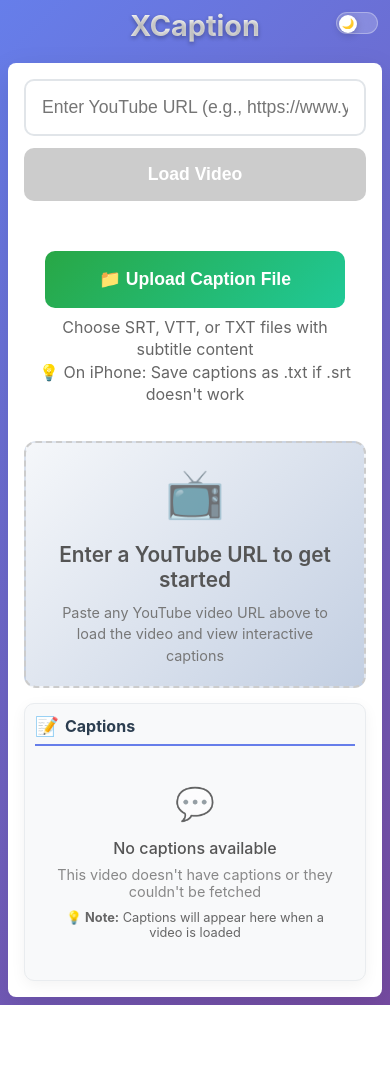
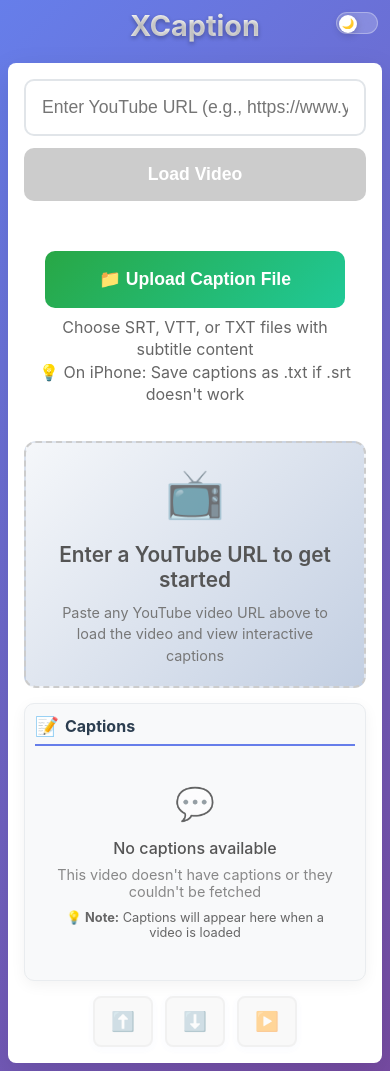
Before and after one commit to sepehrg/xcaption, a React (Create React App) app: page / in a window 390 px wide. Before the commit the page ends 1005 px from the top, so only its background shows below. Built offline with nearby package versions, Linux system fonts and the light colour scheme.

Commit message:
Add mobile control buttons and navigation functionality: implement previous/next caption navigation and play/pause toggle with responsive styles for mobile controls.

```diff
--- a/src/App.css
+++ b/src/App.css
@@ -143,3 +143,89 @@
     border-radius: 8px;
   }
 }
+
+/* Mobile control buttons */
+.mobile-controls {
+  display: flex;
+  justify-content: center;
+  gap: 12px;
+  background: var(--content-bg);
+  border-radius: 12px;
+  transition: all 0.3s ease;
+}
+
+
+.mobile-control-btn {
+  background: white;
+  border: 2px solid #667eea;
+  border-radius: 8px;
+  padding: 12px 16px;
+  font-size: 1.2rem;
+  cursor: pointer;
+  transition: all 0.2s ease;
+  min-width: 48px;
+  min-height: 48px;
+  display: flex;
+  align-items: center;
+  justify-content: center;
+  box-shadow: 0 2px 8px rgba(102, 126, 234, 0.1);
+}
+
+[data-theme="dark"] .mobile-control-btn {
+  background: #2c3e50;
+  border: 2px solid #5dade2;
+  color: #ecf0f1;
+  box-shadow: 0 2px 8px rgba(93, 173, 226, 0.1);
+}
+
+.mobile-control-btn:hover {
+  background: #667eea;
+  color: white;
+  transform: translateY(-1px);
+  box-shadow: 0 4px 12px rgba(102, 126, 234, 0.2);
+}
+
+[data-theme="dark"] .mobile-control-btn:hover {
+  background: #5dade2;
+  color: white;
+  box-shadow: 0 4px 12px rgba(93, 173, 226, 0.2);
+}
+
+.mobile-control-btn:active {
+  transform: translateY(0);
+  box-shadow: 0 2px 4px rgba(102, 126, 234, 0.2);
+}
+
+.mobile-control-btn:disabled {
+  opacity: 0.4;
+  cursor: not-allowed;
+  transform: none;
+  background: #f1f1f1;
+  border-color: #ddd;
+  color: #999;
+}
+
+[data-theme="dark"] .mobile-control-btn:disabled {
+  background: #1a252f;
+  border-color: #2c3e50;
+  color: #7f8c8d;
+}
+
+.mobile-control-btn:disabled:hover {
+  transform: none;
+  box-shadow: none;
+  background: #f1f1f1;
+  border-color: #ddd;
+}
+
+[data-theme="dark"] .mobile-control-btn:disabled:hover {
+  background: #1a252f;
+  border-color: #2c3e50;
+}
+
+/* Hide mobile controls on desktop */
+@media (min-width: 769px) {
+  .mobile-controls {
+    display: none;
+  }
+}
--- a/src/App.tsx
+++ b/src/App.tsx
@@ -99,34 +99,8 @@ const App: React.FC = () => {
     setCurrentTime(0);
   };
 
-  // Keyboard navigation handlers
-  const handleKeyDown = useCallback(
-    (event: KeyboardEvent) => {
-      // Prevent default behavior if we're handling the key
-      if (
-        event.code === "ArrowUp" ||
-        event.code === "ArrowDown" ||
-        event.code === "Space"
-      ) {
-        event.preventDefault();
-      }
-
-      if (event.code === "Space") {
-        // Toggle play/pause
-        if (playerRef.current) {
-          try {
-            const playerState = playerRef.current.getPlayerState();
-            if (playerState === PLAYER_STATE.PLAYING) {
-              playerRef.current.pauseVideo();
-            } else if (playerState === PLAYER_STATE.PAUSED) {
-              playerRef.current.playVideo();
-            }
-          } catch (error) {
-            console.error("Error toggling playback:", error);
-          }
-        }
-      } else if (event.code === "ArrowUp") {
-        // Navigate to previous caption
+  // Mobile control functions
+  const navigateToPreviousCaption = useCallback(() => {
     if (captions.length > 0) {
       // Find the most recent caption that has started (even if it has ended)
       const startedCaptions = captions.filter(
@@ -136,8 +110,7 @@ const App: React.FC = () => {
 
       if (startedCaptions.length > 0) {
         // Get the most recent caption that started
-            const mostRecentCaption =
-              startedCaptions[startedCaptions.length - 1];
+        const mostRecentCaption = startedCaptions[startedCaptions.length - 1];
         currentCaptionIndex = captions.findIndex(
           (caption) => caption.start === mostRecentCaption.start
         );
@@ -157,8 +130,9 @@ const App: React.FC = () => {
         captions[previousIndex]
       );
     }
-      } else if (event.code === "ArrowDown") {
-        // Navigate to next caption
+  }, [captions, currentTime, handleCaptionClick]);
+
+  const navigateToNextCaption = useCallback(() => {
     if (captions.length > 0) {
       // Find the most recent caption that has started (even if it has ended)
       const startedCaptions = captions.filter(
@@ -168,8 +142,7 @@ const App: React.FC = () => {
 
       if (startedCaptions.length > 0) {
         // Get the most recent caption that started
-            const mostRecentCaption =
-              startedCaptions[startedCaptions.length - 1];
+        const mostRecentCaption = startedCaptions[startedCaptions.length - 1];
         currentCaptionIndex = captions.findIndex(
           (caption) => caption.start === mostRecentCaption.start
         );
@@ -189,9 +162,55 @@ const App: React.FC = () => {
 
       handleCaptionClick(captions[nextIndex].start, captions[nextIndex]);
     }
+  }, [captions, currentTime, handleCaptionClick]);
+
+  const togglePlayPause = useCallback(() => {
+    if (playerRef.current) {
+      try {
+        const playerState = playerRef.current.getPlayerState();
+        if (playerState === PLAYER_STATE.PLAYING) {
+          playerRef.current.pauseVideo();
+        } else if (playerState === PLAYER_STATE.PAUSED) {
+          playerRef.current.playVideo();
+        }
+      } catch (error) {
+        console.error("Error toggling playback:", error);
+      }
+    }
+  }, [playerRef]);
+
+  const getPlayerState = useCallback(() => {
+    if (playerRef.current) {
+      try {
+        return playerRef.current.getPlayerState();
+      } catch (error) {
+        console.error("Error getting player state:", error);
+      }
+    }
+    return null;
+  }, [playerRef]);
+
+  // Keyboard navigation handlers
+  const handleKeyDown = useCallback(
+    (event: KeyboardEvent) => {
+      // Prevent default behavior if we're handling the key
+      if (
+        event.code === "ArrowUp" ||
+        event.code === "ArrowDown" ||
+        event.code === "Space"
+      ) {
+        event.preventDefault();
+      }
+
+      if (event.code === "Space") {
+        togglePlayPause();
+      } else if (event.code === "ArrowUp") {
+        navigateToPreviousCaption();
+      } else if (event.code === "ArrowDown") {
+        navigateToNextCaption();
       }
     },
-    [captions, currentTime, playerRef, handleCaptionClick]
+    [togglePlayPause, navigateToPreviousCaption, navigateToNextCaption]
   );
 
   // Set up keyboard event listeners
@@ -229,6 +248,38 @@ const App: React.FC = () => {
             isLoading={isLoadingCaptions}
             lastClickedCaption={lastClickedCaption}
           />
+
+          {/* Mobile control buttons */}
+          <div className="mobile-controls">
+            <button
+              className="mobile-control-btn"
+              onClick={navigateToPreviousCaption}
+              disabled={!captions.length}
+              title="Previous caption (↑)"
+            >
+              ⬆️
+            </button>
+            <button
+              className="mobile-control-btn"
+              onClick={navigateToNextCaption}
+              disabled={!captions.length}
+              title="Next caption (↓)"
+            >
+              ⬇️
+            </button>
+            <button
+              className="mobile-control-btn"
+              onClick={togglePlayPause}
+              disabled={!captions.length}
+              title={
+                getPlayerState() === 1
+                  ? "Pause video (Space)"
+                  : "Play video (Space)"
+              }
+            >
+              {getPlayerState() === 1 ? "⏸️" : "▶️"}
+            </button>
+          </div>
         </main>
       </div>
     </div>
--- a/src/components/CaptionDisplay.css
+++ b/src/components/CaptionDisplay.css
@@ -136,6 +136,10 @@
   background: rgba(255, 255, 255, 0.1);
 }
 
+.caption-item.active .caption-text {
+  color: white;
+}
+
 .caption-text {
   font-size: 0.9rem;
   line-height: 1.4;
@@ -238,6 +242,8 @@
 [data-theme="dark"] .no-captions-note {
   color: #95a5a6;
 }
+
+
 
 /* Scrollbar styling */
 .captions-section::-webkit-scrollbar {
```
Lines whose indentation alone changed are shown as unchanged.
